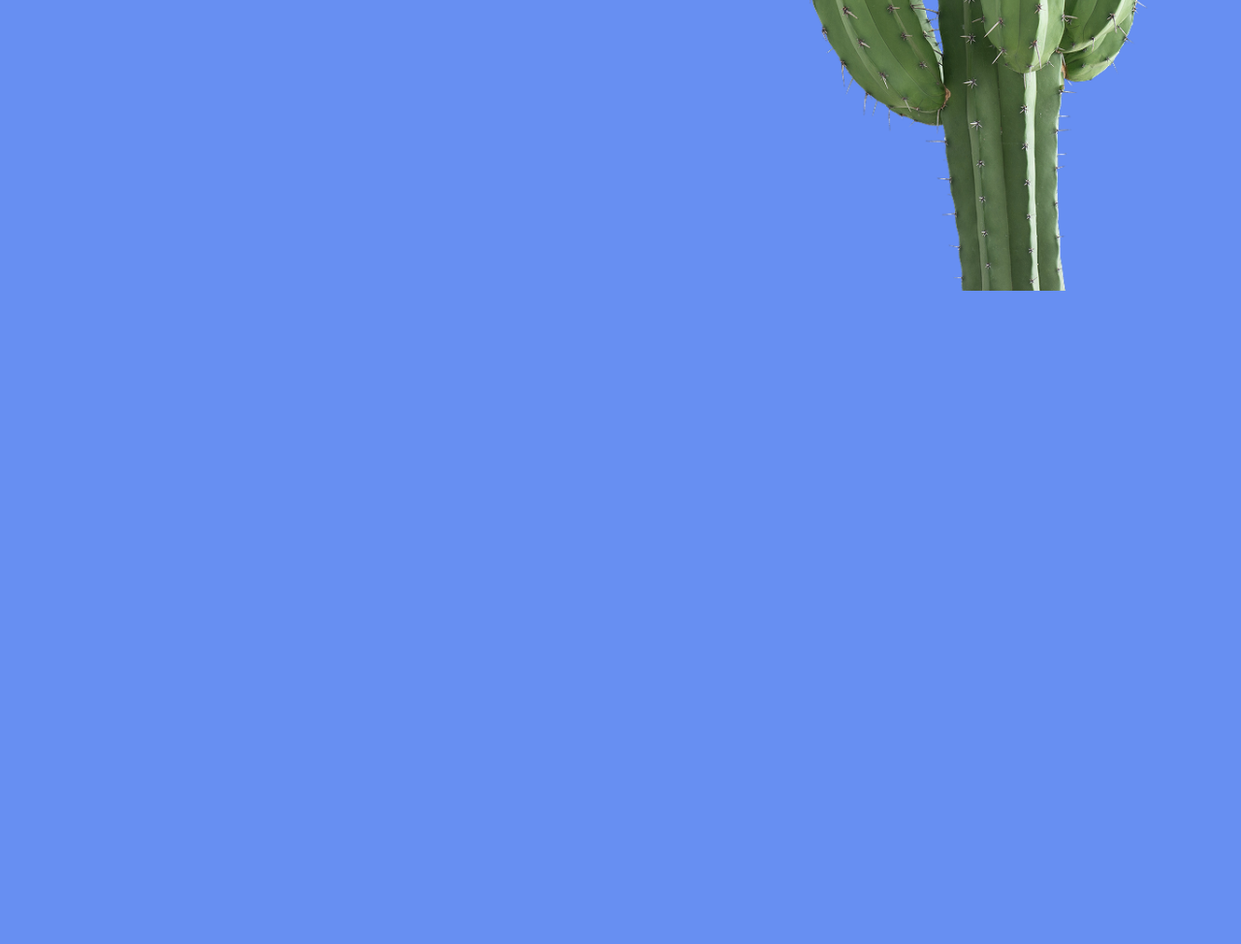
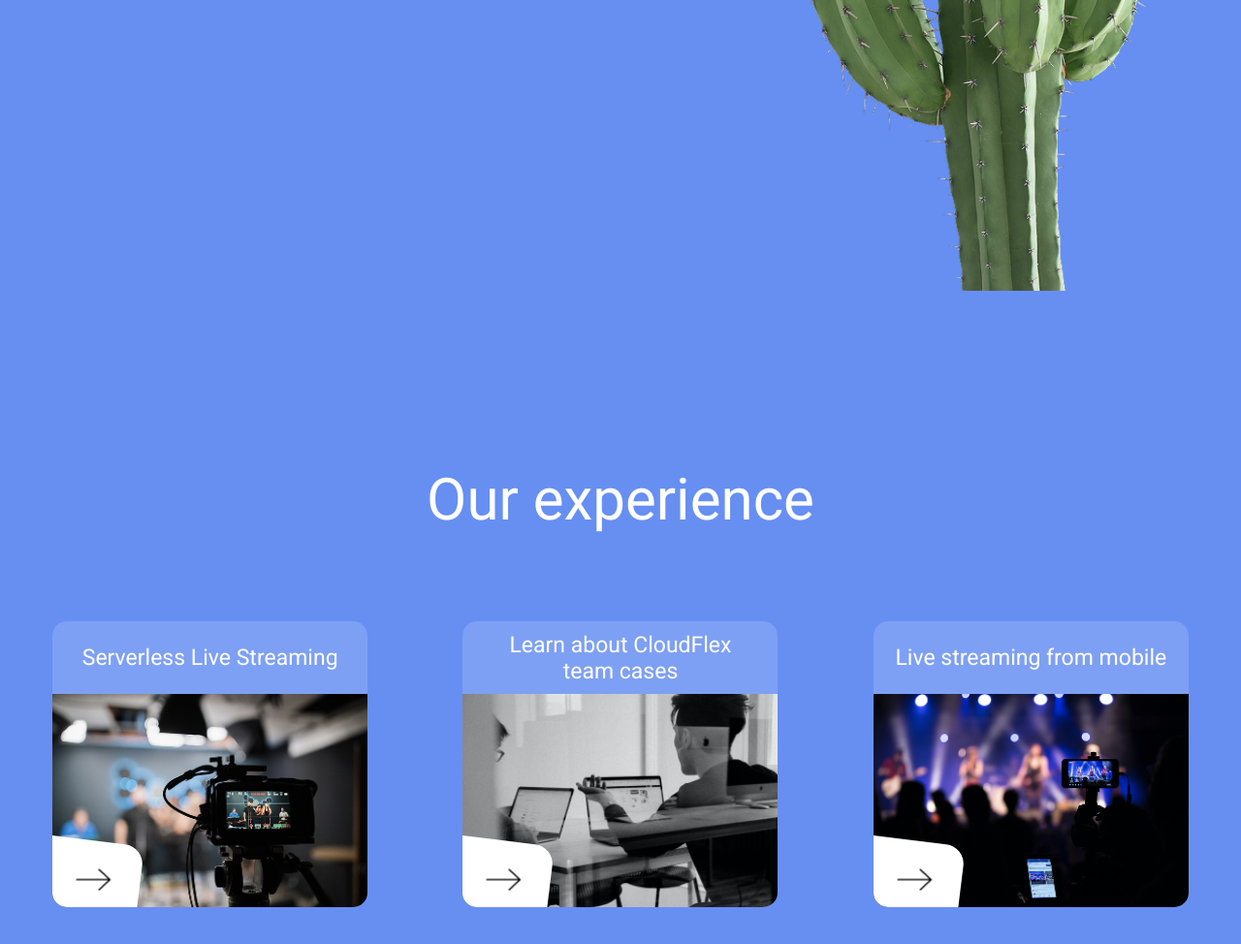
Before and after one commit to ayaulim200716-pixel/live_streaming, a website: page index.html in a window 1280 px wide. Shown: the part 3528-4502 px from the top of the page at 97% size. Before the commit the page ends 3828 px from the top, so only its background shows below. Drawn offline with nearby package versions, Linux system fonts and the light colour scheme; files that its build step writes are made by us from their sources.

Commit message:
experience section

```diff
--- a/index.html
+++ b/index.html
@@ -131,6 +131,41 @@
                 </div>
             </div>
         </section>
+
+        <section class="experience__section">
+            <div class="container">
+                <div class="experience">
+                    <h2 class="experience__title">Our experience </h2>
+
+                    <div class="experience__cards-wrapper">
+                        <figure class="img-card">
+                            <h3 class="img-card__title">Serverless Live Streaming</h3>
+                            <img src="assets/Streaming.png" alt="img-card-stream" class="img-card__preview">
+                            <button class="img-card__btn">
+                                <img src="assets/Group.png" alt="" class="img-card__btn-icon">
+                            </button>
+                        </figure>
+
+                        <figure class="img-card">
+                            <h3 class="img-card__title"><span>Learn about CloudFlex</span>
+                                <span>team cases</span></h3>
+                            <img src="assets/team.png" alt="img-card-stream" class="img-card__preview">
+                            <button class="img-card__btn">
+                                <img src="assets/Group.png" alt="" class="img-card__btn-icon">
+                            </button>
+                        </figure>
+
+                        <figure class="img-card">
+                            <h3 class="img-card__title">Live streaming from mobile</h3>
+                            <img src="assets/mobile.png" alt="img-card-stream" class="img-card__preview">
+                            <button class="img-card__btn">
+                                <img src="assets/Group.png" alt="" class="img-card__btn-icon">
+                            </button>
+                        </figure>
+                    </div>
+                </div>
+            </div>
+        </section>
     </main>
 </body>
 </html>
--- a/styles/_cards.scss
+++ b/styles/_cards.scss
@@ -48,9 +48,66 @@
         text-align: center;
           @include m.font(11px,300, v.$color_black);
         }
+    }
+}
+
+.img-card{
+    width: 325px;
+    height: 295px;
+    position: relative;
+    border-radius: 15px;
+    background-color: color.adjust(v.$color_white, $alpha:-0.85);
+    @include m.d-flex (space-between, center, nowrap, column, 0, 0);
+    overflow: hidden;
+    flex-shrink: 0;
+    &__title {
+        @include m.font (23px,400,v.$color_white);
+        @include m.d-flex (center, center, nowrap, column, 0, 0);
+        flex-grow: 1;
+    }
+
+    &__preview{
+        width: 100%;
+        height: 220px;
+    }
+
+    &__btn {
+        @include m.position (absolute,1,-2,bottom, left, -20px, -30px);
+        width: 120px;
+        height: 90px;
+        border-radius: 20px;
+        border: none;
+        background-color: v.$color_white;
+        rotate: z 7deg;
+        transition: rotate .2s;
 
 
+        &-icon {
+            width: 36px;
+            height: 23px;
+            fill: v.$color_black;
+            rotate: z -7deg;
+            translate: 12px -3px;
+        }
+
+        &:hover {
+            cursor: pointer;
+            rotate: z 7deg;
+
+
+            .img-card__btn-icon {
+                rotate: z -7deg;
+                translate: 17px -8px;
+            }
+        }
     }
 
+    &:hover {
+        cursor: pointer;
+        box-shadow: 0 8px 20px 12px rgba(0,0,0,.15), inset 0 -50px 70px 25px rgba(0,0,0,.2);
+    }
 
+    @media (max-width: v.$media_xs) {
+        width: 330px;
+    }
 }
--- /dev/null
+++ b/styles/_experience.scss
@@ -0,0 +1,24 @@
+@use 'variables' as v;
+@use 'mixins' as m;
+@use 'placeholder';
+@use 'sass:color';
+
+.experience {
+    padding: 180px 0;
+    margin: 0 auto;
+    text-align: center;
+    @include m.d-flex (start,center, nowrap, column, 0, 90px);
+    &__title {
+        @include m.font (60px, 400, v.$color_white);
+
+        @media (max-width: v.$media_sm) {
+            @include m.font (35px, 400, v.$color_white);
+        }
+    }
+
+    &__cards-wrapper {
+        padding: 0 15px;
+        @include m.d-flex (space-around,center, wrap, row, 20px, 55px);
+        width: 100%;
+    }
+}
--- a/styles/_importer.scss
+++ b/styles/_importer.scss
@@ -4,3 +4,4 @@
 @forward 'hero';
 @forward 'work';
 @forward 'about';
+@forward 'experience';
```
Also changed, not shown: assets/Group.png (added).
